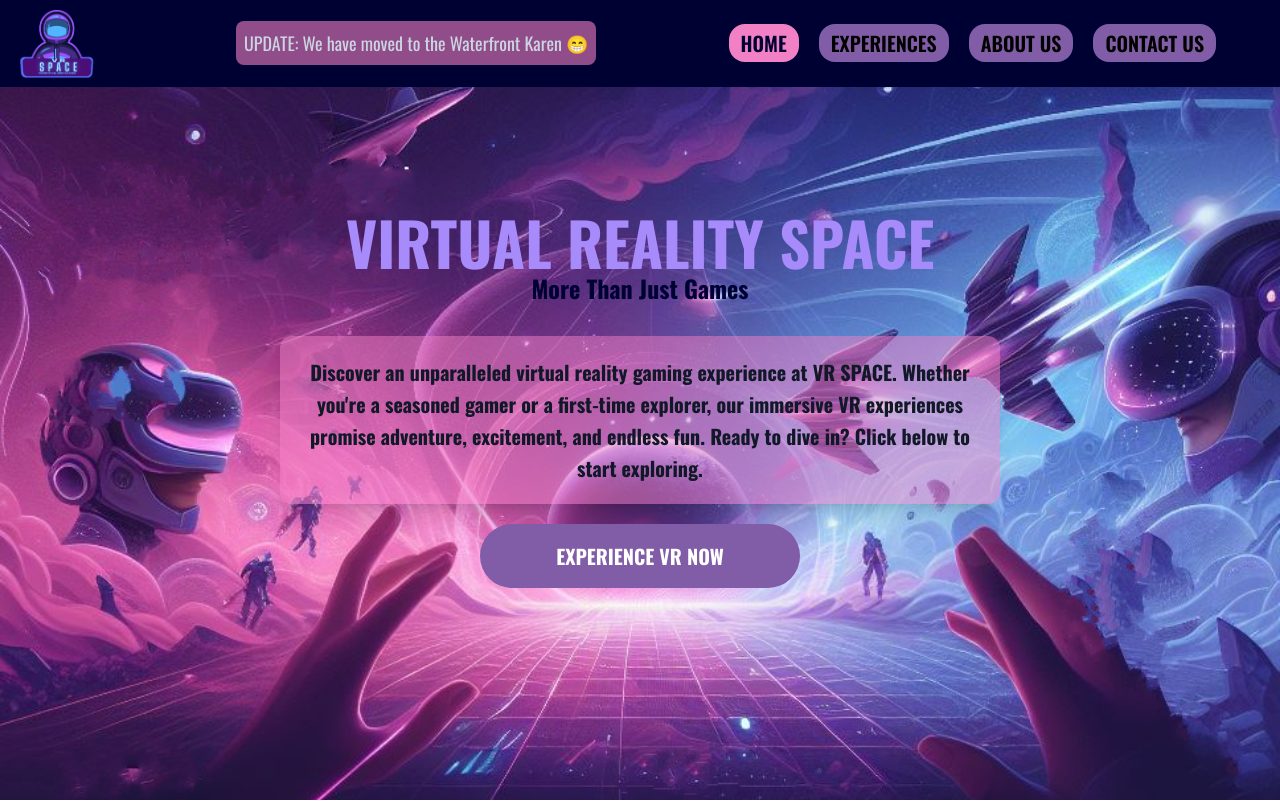
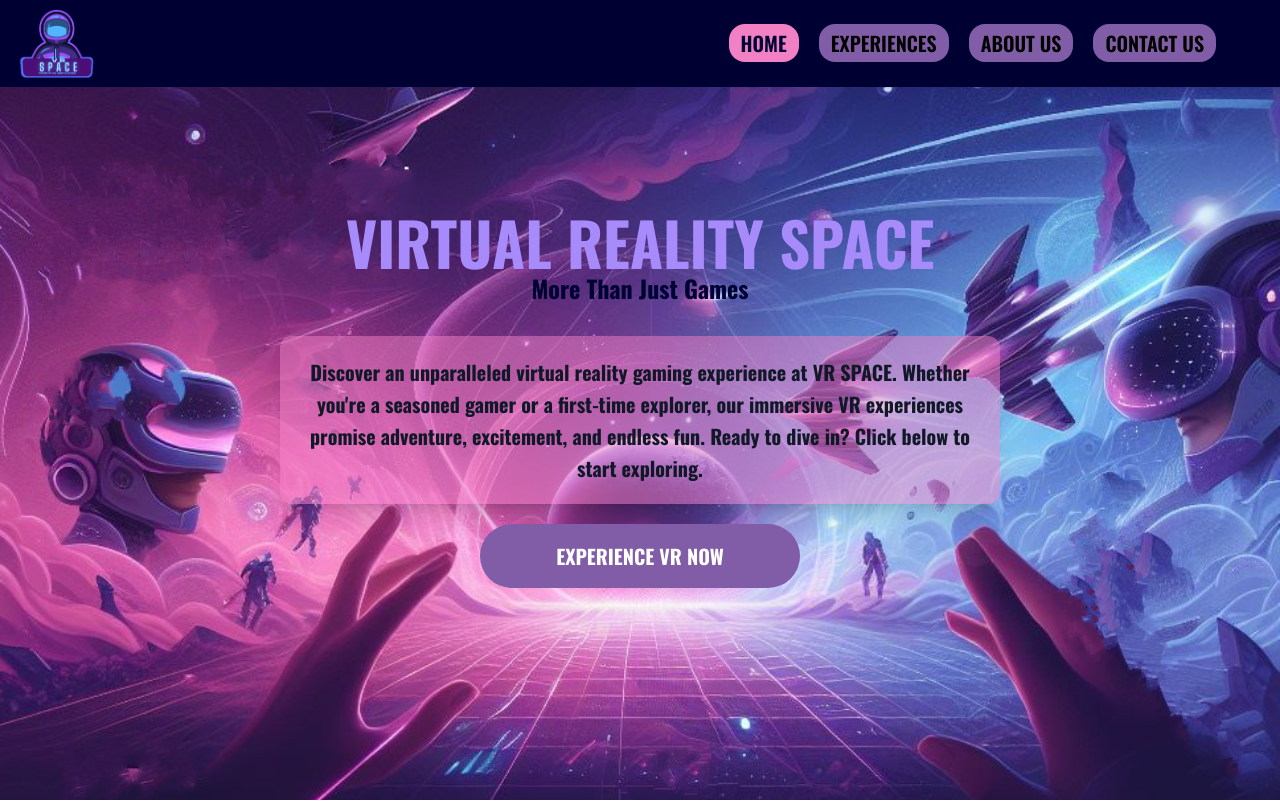
Before and after one commit to FarajaOmbeni/vrspace-frontend, a Vue app: page / in a window 1280 px wide. Shown: the top 802 px of the page. Built offline with nearby package versions, Linux system fonts and the light colour scheme; no server answers.

Commit message:
remove notification

```diff
--- a/src/components/Navbar.vue
+++ b/src/components/Navbar.vue
@@ -4,9 +4,7 @@
             <RouterLink to="/"><img class="w-24" src="@/assets/images/navbar/vrspace_logo.png" alt=""></RouterLink>
         </div>
 
-        <div>
-            <p class="text-slate-300 bg-pink_opaque p-1 text-xs md:text-lg lg:p-2 rounded-lg">UPDATE: We have moved to the Waterfront Karen &#128513;</p>
-        </div>
+
 
         <div class="relative md:hidden">
             <img @click="openMenu" class="cursor-pointer mr-4" src="@/assets/images/navbar/menu.svg" alt="">
```
